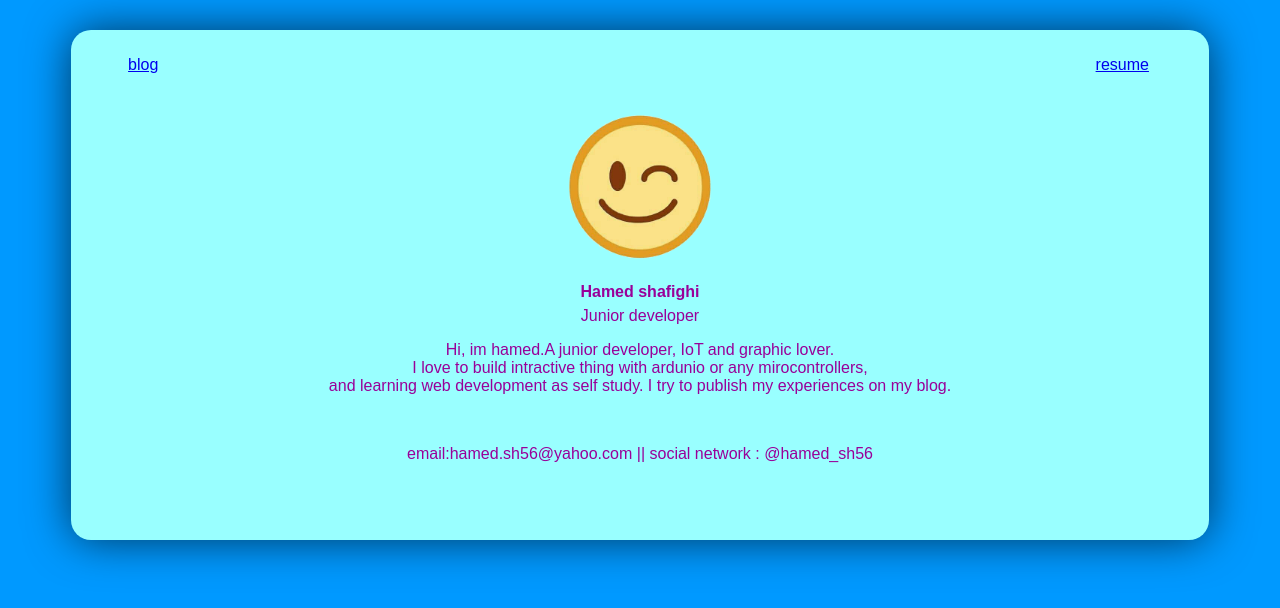
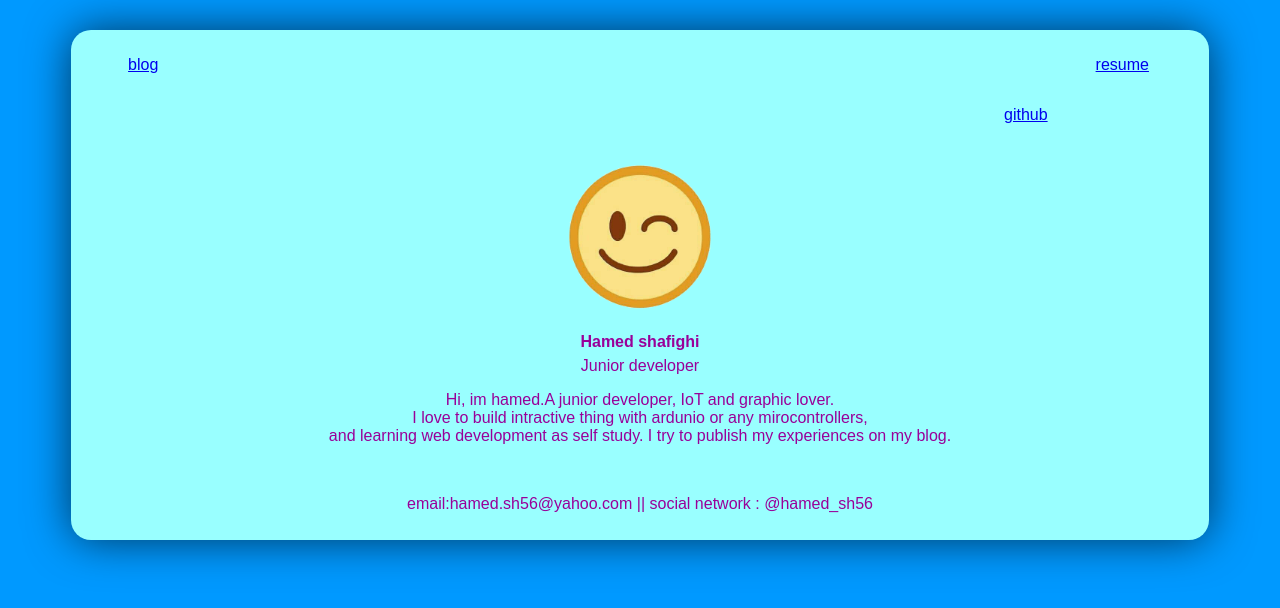
Before and after one commit to hamedd-sh56/hamedd, a plain HTML site: page index.html in a window 1280 px wide. Drawn offline with Linux system fonts and the light colour scheme; a web font is replaced by a local one.

Commit message:
Update index.html

```diff
--- a/index.html
+++ b/index.html
@@ -15,6 +15,7 @@
             <div class="top">
                 <p class="right"><a href="blog.html">blog</a></p>
                 <p class="left"><a href="https://atbox.io/5354239823101/resume" target="_blank">resume</a></p>
+                <p class="left"><a href="https://github.com/hamedd-sh56" target="_blank">github</a></p>
             </div>
             <div class="center">
                 <div class="logo">
```
